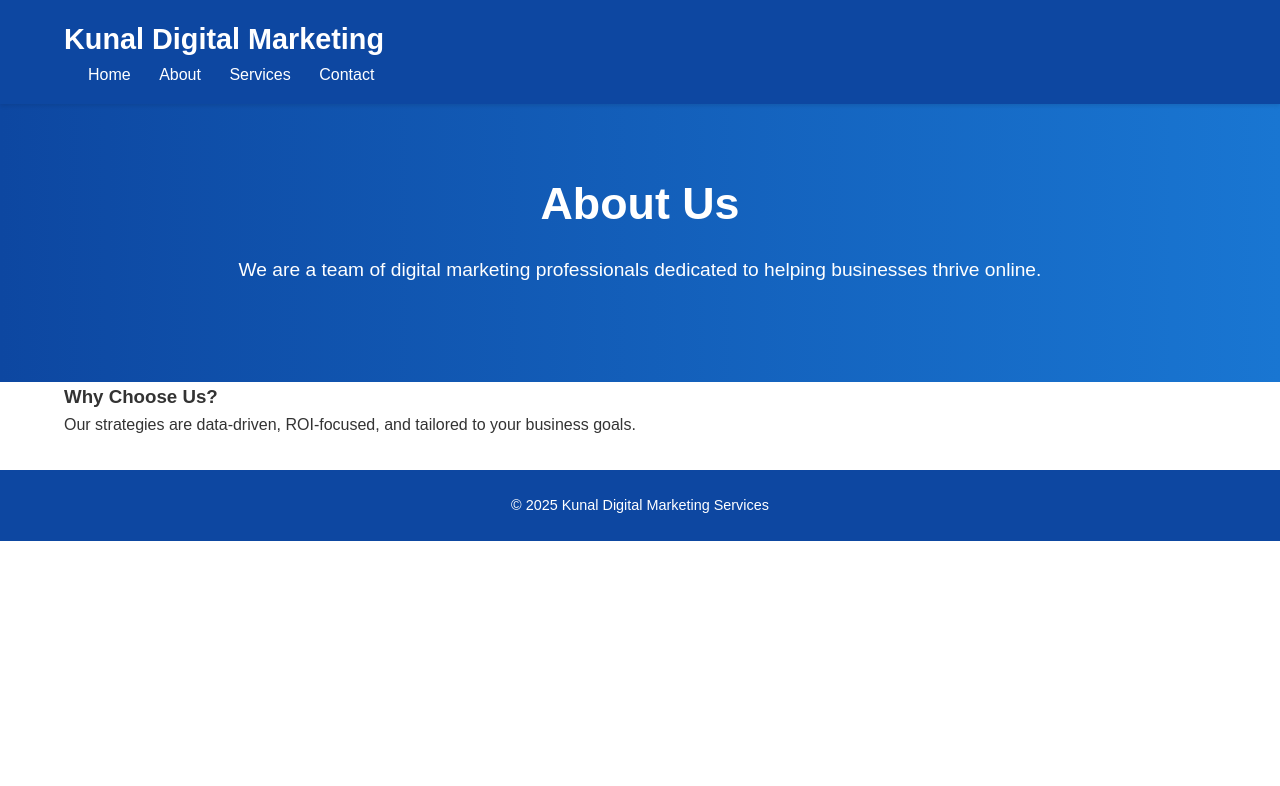
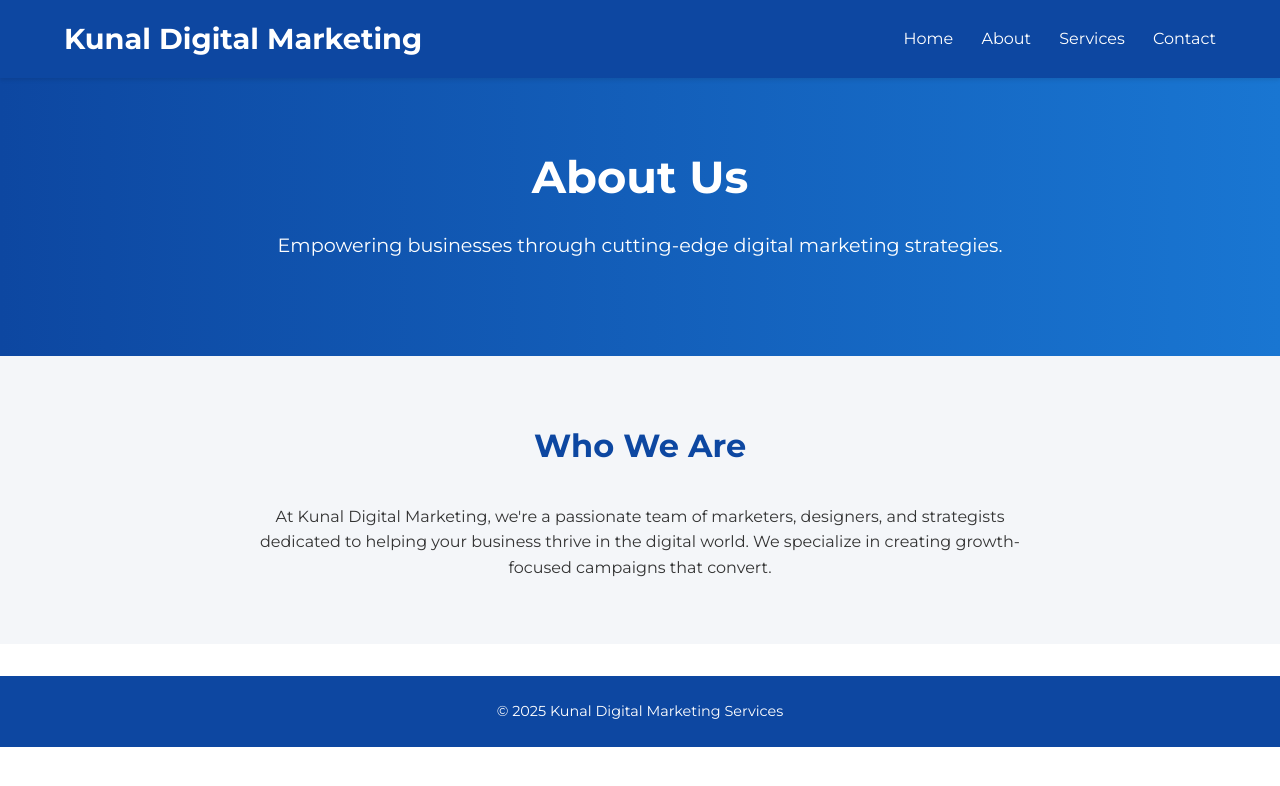
Before and after one commit to kunaallllllll/kunalweb-site, a plain HTML site: page about.html in a window 1280 px wide. Drawn offline with nearby package versions, Linux system fonts and the light colour scheme.

Commit message:
Update about.html

```diff
--- a/about.html
+++ b/about.html
@@ -1,15 +1,18 @@
 <!DOCTYPE html>
 <html lang="en">
 <head>
-  <meta charset="UTF-8" />
-  <meta name="viewport" content="width=device-width, initial-scale=1.0" />
-  <title>About Us - Kunal Digital Marketing</title>
-  <link href="https://fonts.googleapis.com/css2?family=Poppins:wght@300;600&display=swap" rel="stylesheet">
-  <link rel="stylesheet" href="style.css" />
+  <meta charset="UTF-8">
+  <meta name="viewport" content="width=device-width, initial-scale=1.0">
+  <title>About - Kunal Digital Marketing</title>
+  <link rel="stylesheet" href="style.css">
+  <link rel="preconnect" href="https://fonts.googleapis.com">
+  <link rel="preconnect" href="https://fonts.gstatic.com" crossorigin>
+  <link href="https://fonts.googleapis.com/css2?family=Montserrat:wght@400;600;700&display=swap" rel="stylesheet">
+  <link rel="stylesheet" href="https://cdnjs.cloudflare.com/ajax/libs/aos/2.3.4/aos.css">
 </head>
 <body>
   <header>
-    <div class="container">
+    <div class="container nav-container">
       <h1>Kunal Digital Marketing</h1>
       <nav>
         <a href="index.html">Home</a>
@@ -20,22 +23,29 @@
     </div>
   </header>
 
-  <section class="hero">
+  <section class="hero" data-aos="fade-down">
     <div class="container">
       <h2>About Us</h2>
-      <p>We are a team of digital marketing professionals dedicated to helping businesses thrive online.</p>
+      <p>Empowering businesses through cutting-edge digital marketing strategies.</p>
     </div>
   </section>
 
-  <section class="features">
+  <section class="services" data-aos="fade-up">
     <div class="container">
-      <h3>Why Choose Us?</h3>
-      <p>Our strategies are data-driven, ROI-focused, and tailored to your business goals.</p>
+      <h3>Who We Are</h3>
+      <p style="max-width: 800px; margin: auto; text-align: center;">
+        At Kunal Digital Marketing, we're a passionate team of marketers, designers, and strategists dedicated to helping your business thrive in the digital world. We specialize in creating growth-focused campaigns that convert.
+      </p>
     </div>
   </section>
 
   <footer>
-    <p>&copy; 2025 Kunal Digital Marketing Services</p>
+    <div class="container">
+      <p>&copy; 2025 Kunal Digital Marketing Services</p>
+    </div>
   </footer>
+
+  <script src="https://cdnjs.cloudflare.com/ajax/libs/aos/2.3.4/aos.js"></script>
+  <script>AOS.init({ duration: 1000 });</script>
 </body>
 </html>
```
